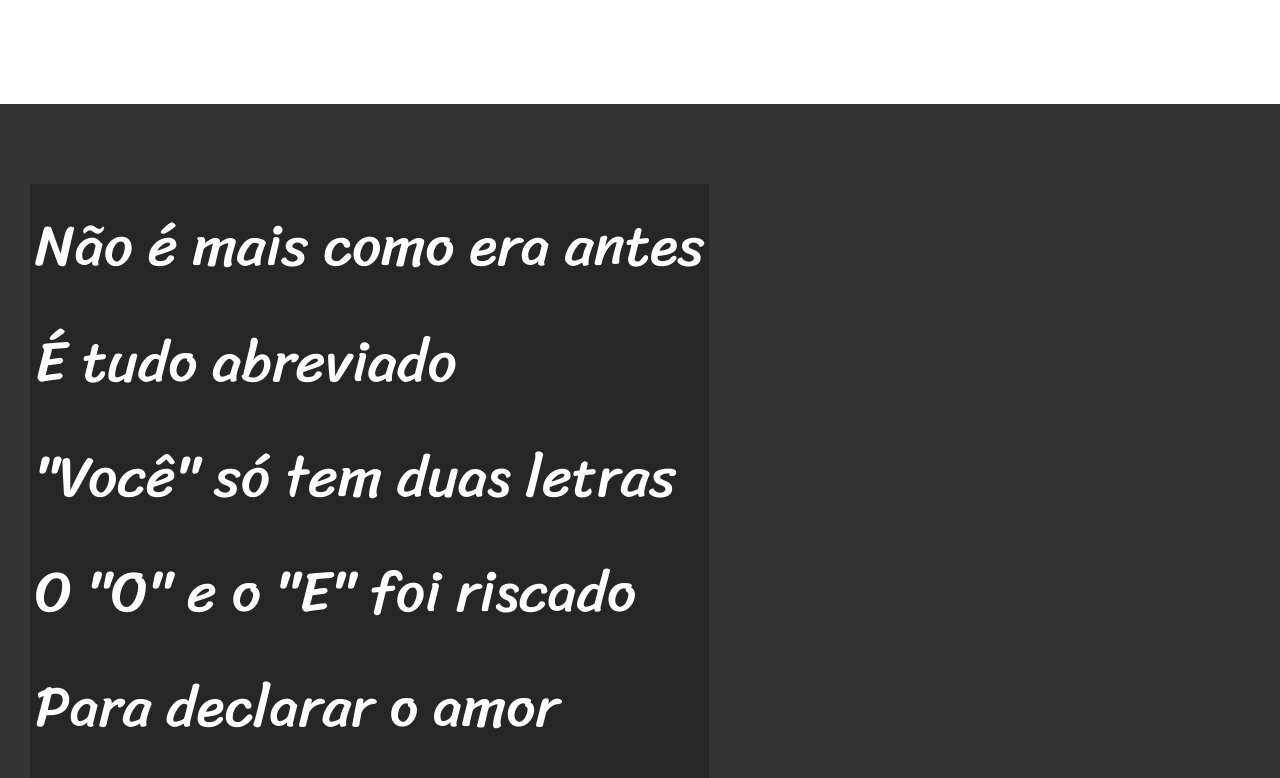
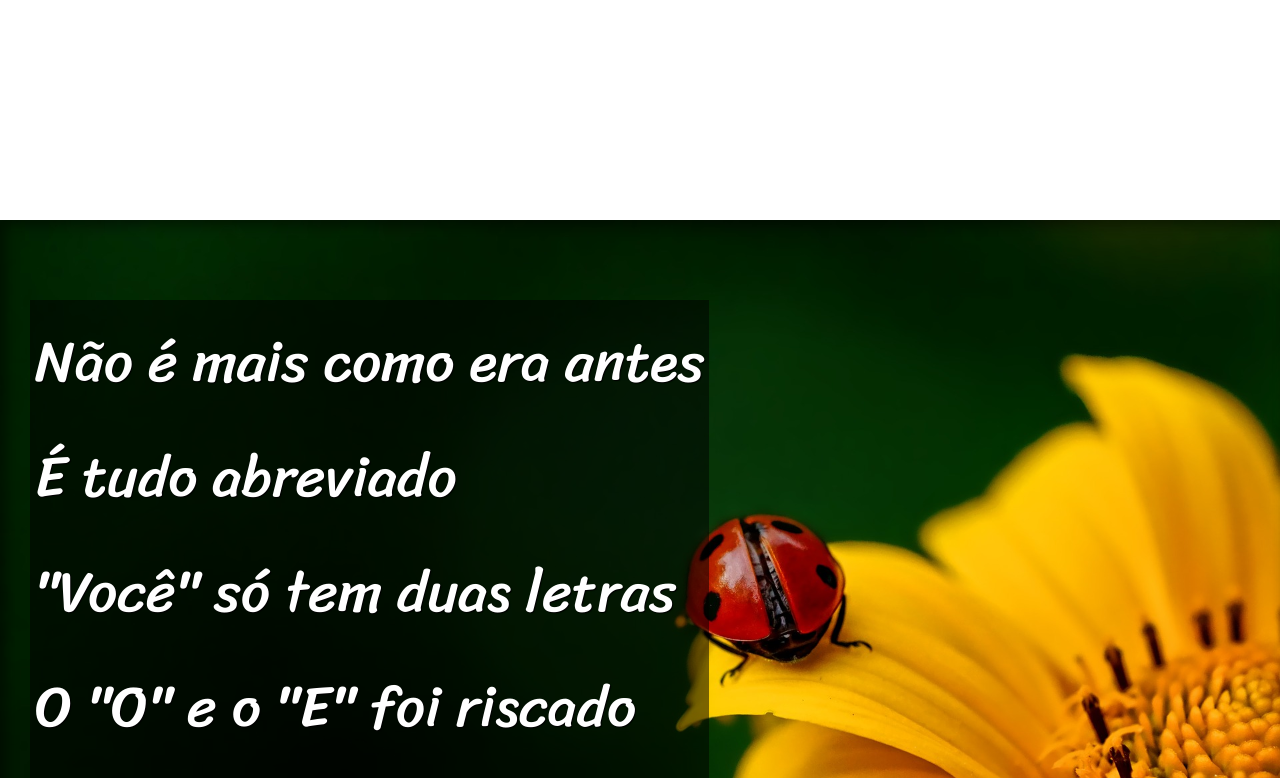
Before and after one commit to hsvasconcellos/html-css, a plain HTML site: page exercicios/desafio012/index.html in a window 1280 px wide. Shown: the part 1122-1900 px from the top of the page. Drawn offline with Linux system fonts and the light colour scheme.

Commit message:
desafio 012 concluido

```diff
--- a/exercicios/desafio012/estilo/style.css
+++ b/exercicios/desafio012/estilo/style.css
@@ -56,6 +56,10 @@ section {
   font-size: 4.5vw;
 }
 
+section > p {
+  padding-bottom: 2em;
+}
+
 section.normal {
   background-color: white;
   color: black;
@@ -64,12 +68,25 @@ section.normal {
 section.imagem {
   background-color: rgb(51, 51, 51);
   color: white;
+  box-shadow: inset 6px 6px 13px 0px rgba(0, 0, 0, 0.473);
+  background-size: cover;
+  background-attachment: fixed;
 }
 
 section.imagem > p {
   display: inline-block;
-  background-color: rgba(0, 0, 0, 0.253);
+  background-color: rgba(0, 0, 0, 0.514);
   padding: 5px;
+  text-shadow: 1px 1px 1px black;
+}
+
+section#img01 {
+  background-image: url(../imagens/background001.jpg);
+  background-position: right center;
+}
+
+section#img02 {
+  background-image: url(../imagens/background002.jpg);
 }
 
 footer {
--- a/exercicios/desafio012/index.html
+++ b/exercicios/desafio012/index.html
@@ -26,7 +26,7 @@
     </section>
 
 
-    <section class="imagem">
+    <section class="imagem" id="img01">
         <p>
             Não é mais como era antes<br>
             É tudo abreviado<br>
@@ -62,7 +62,7 @@
     </section>
 
 
-    <section class="imagem">
+    <section class="imagem" id="img02">
         <p>
             Tenho saudade das cartas<br>
             Escritas com a própria mão<br>
```
